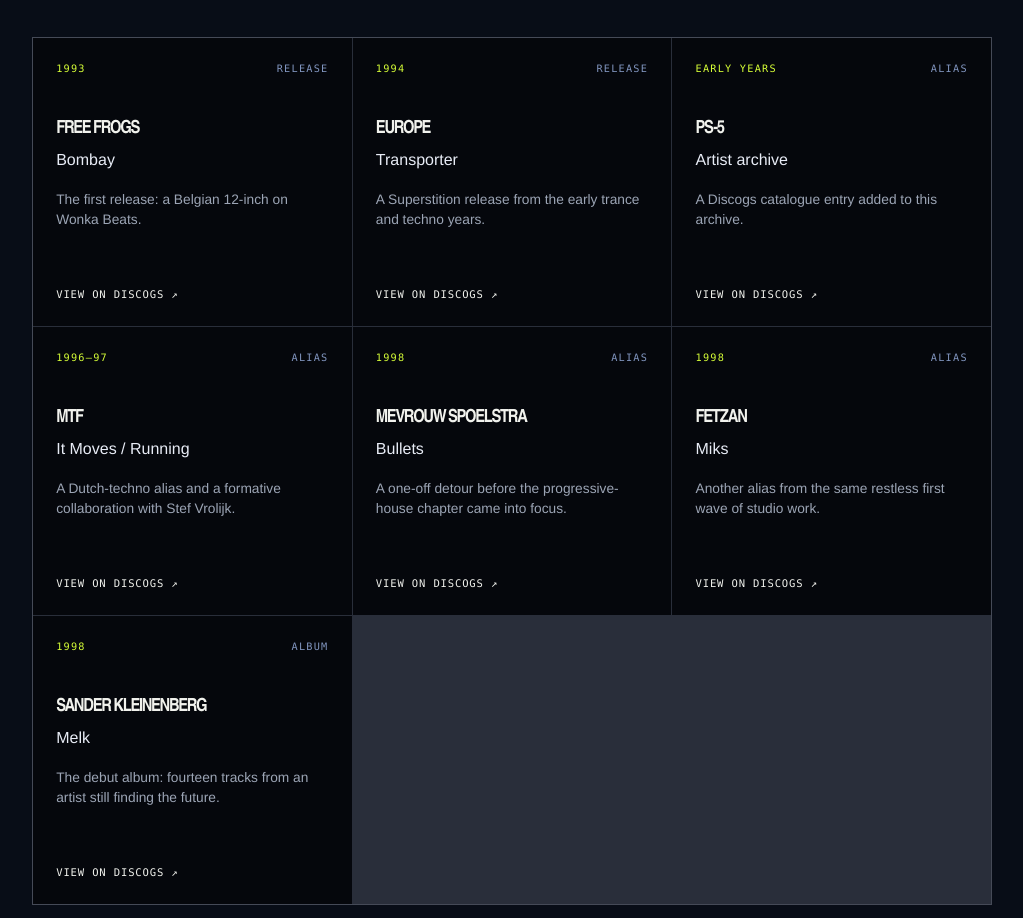
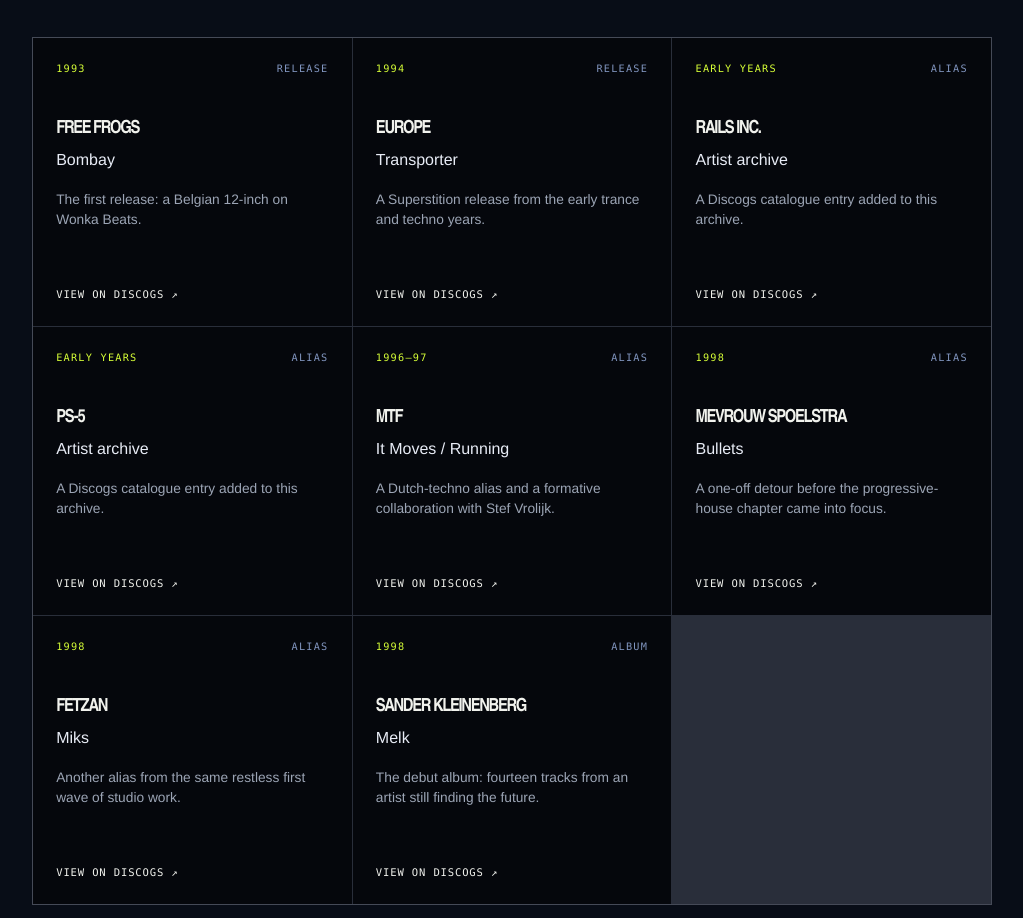
Before and after one commit to timtjomme/sanderkleinenberg.com, a Next.js app: page /story in a window 1280 px wide. Shown: the part 1680-2598 px from the top of the page, without its empty margins (128-1151 px from the left). Built offline with nearby package versions, Linux system fonts and the light colour scheme.

Commit message:
Add Rails Inc to early archive

```diff
--- a/app/story/page.tsx
+++ b/app/story/page.tsx
@@ -18,6 +18,14 @@
     note: "A Superstition release from the early trance and techno years.",
     href: "https://www.discogs.com/release/34870-Europe-Europe-Transporter",
     kind: "RELEASE",
+  },
+  {
+    year: "EARLY YEARS",
+    name: "RAILS INC.",
+    title: "Artist archive",
+    note: "A Discogs catalogue entry added to this archive.",
+    href: "https://www.discogs.com/artist/46434-Rails-Inc",
+    kind: "ALIAS",
   },
   {
     year: "EARLY YEARS",
```
